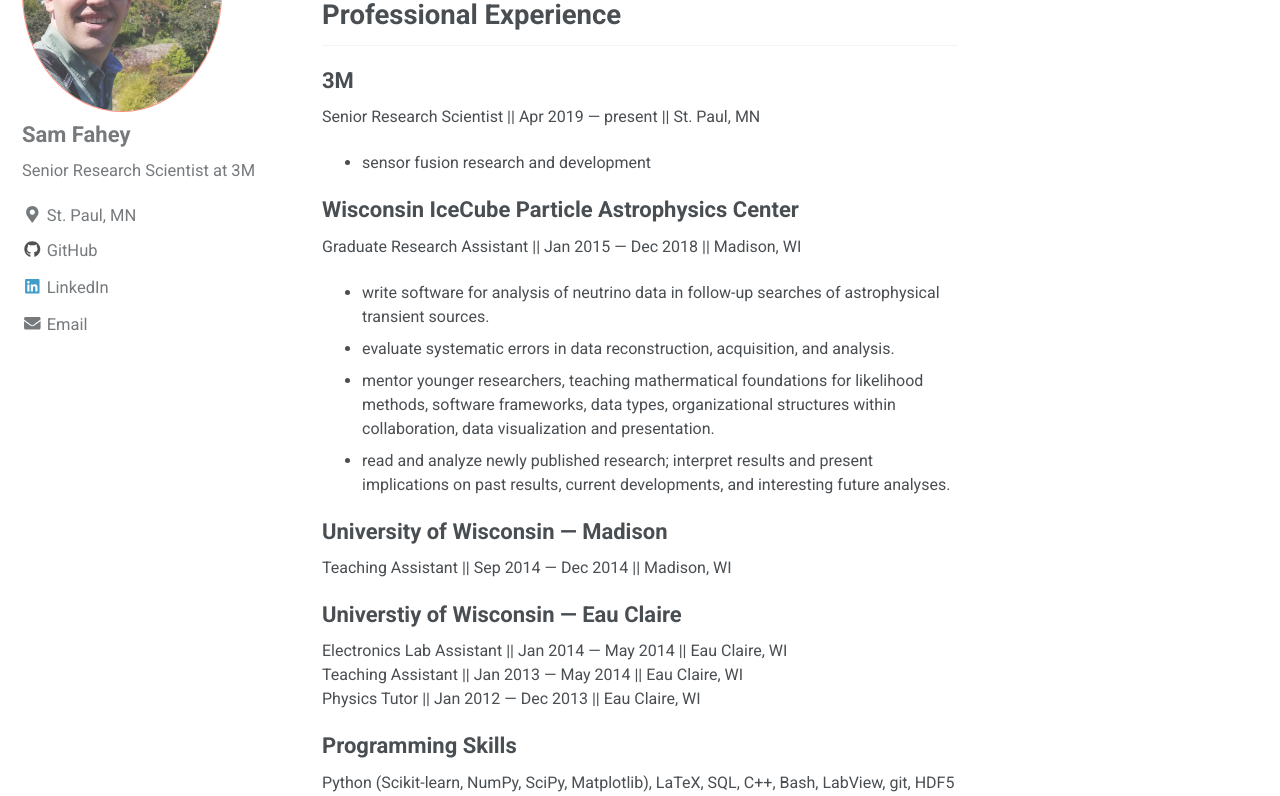
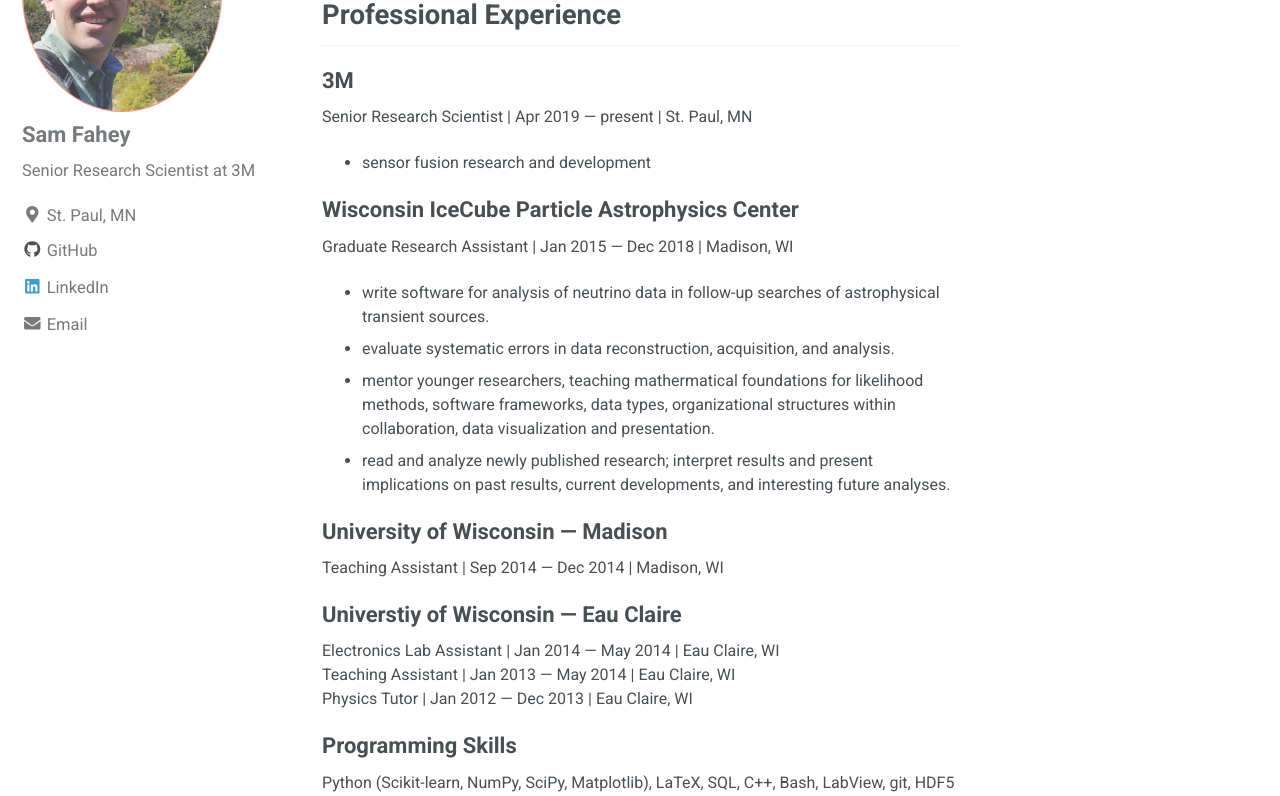
Before and after one commit to sam-fahey/jrbourbeau.github.io, a Jekyll site: the page built from _pages/cv.md, in a window 1280 px wide and 1400 px high. Shown: the part 247-1043 px from the top of the window. Built offline with Jekyll 4.4.1, drawn with Linux system fonts in a browser that asks for light colours; nearby versions of some CDN libraries; some of the changed text lies outside the part shown.

Commit message:
Update cv.md

```diff
--- a/_pages/cv.md
+++ b/_pages/cv.md
@@ -16,12 +16,12 @@
 ## Professional Experience
 
 ### 3M
-Senior Research Scientist || Apr 2019 &mdash; present || St. Paul, MN
+Senior Research Scientist | Apr 2019 &mdash; present | St. Paul, MN
 
 * sensor fusion research and development
 
 ### Wisconsin IceCube Particle Astrophysics Center
-Graduate Research Assistant  ||  Jan 2015 &mdash; Dec 2018  ||  Madison, WI<br>
+Graduate Research Assistant  |  Jan 2015 &mdash; Dec 2018  |  Madison, WI<br>
 
 * write software for analysis of neutrino data in follow-up searches of astrophysical transient sources.
 * evaluate systematic errors in data reconstruction, acquisition, and analysis.
@@ -29,12 +29,12 @@
 * read and analyze newly published research; interpret results and present implications on past results, current developments, and interesting future analyses.
 
 ### University of Wisconsin &mdash; Madison
-Teaching Assistant  ||  Sep 2014 &mdash; Dec 2014  ||  Madison, WI
+Teaching Assistant  |  Sep 2014 &mdash; Dec 2014  |  Madison, WI
 
 ### Universtiy of Wisconsin &mdash; Eau Claire
-Electronics Lab Assistant  ||  Jan 2014 &mdash; May 2014  ||  Eau Claire, WI<br>
-Teaching Assistant  ||  Jan 2013 &mdash; May 2014  ||  Eau Claire, WI<br>
-Physics Tutor  ||  Jan 2012 &mdash; Dec 2013  ||  Eau Claire, WI
+Electronics Lab Assistant  |  Jan 2014 &mdash; May 2014  |  Eau Claire, WI<br>
+Teaching Assistant  |  Jan 2013 &mdash; May 2014  |  Eau Claire, WI<br>
+Physics Tutor  |  Jan 2012 &mdash; Dec 2013  |  Eau Claire, WI
 
 ### Programming Skills
 
```
Also changed, not shown: other parts of _pages/cv.md (+2 -0 lines).
